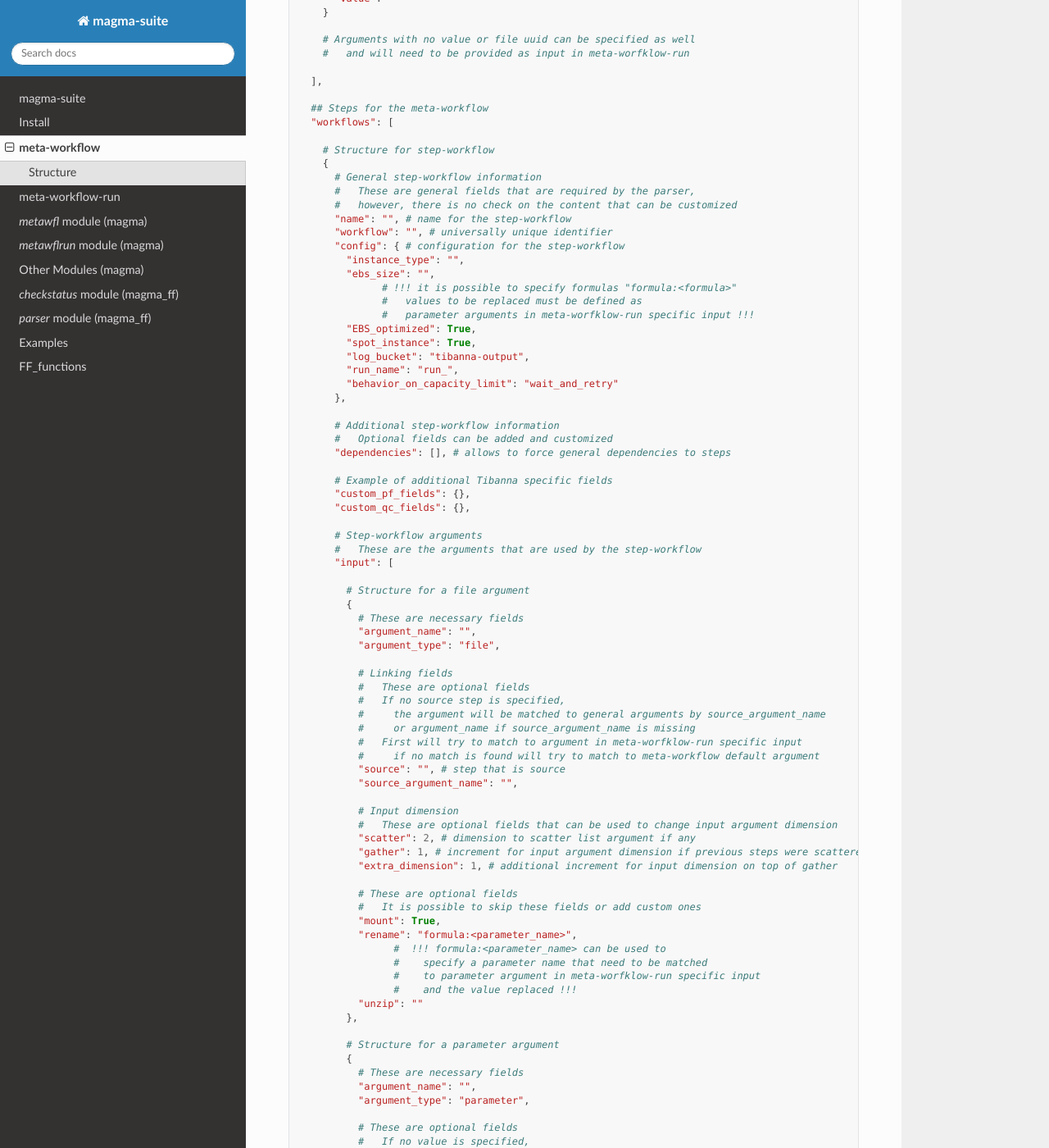
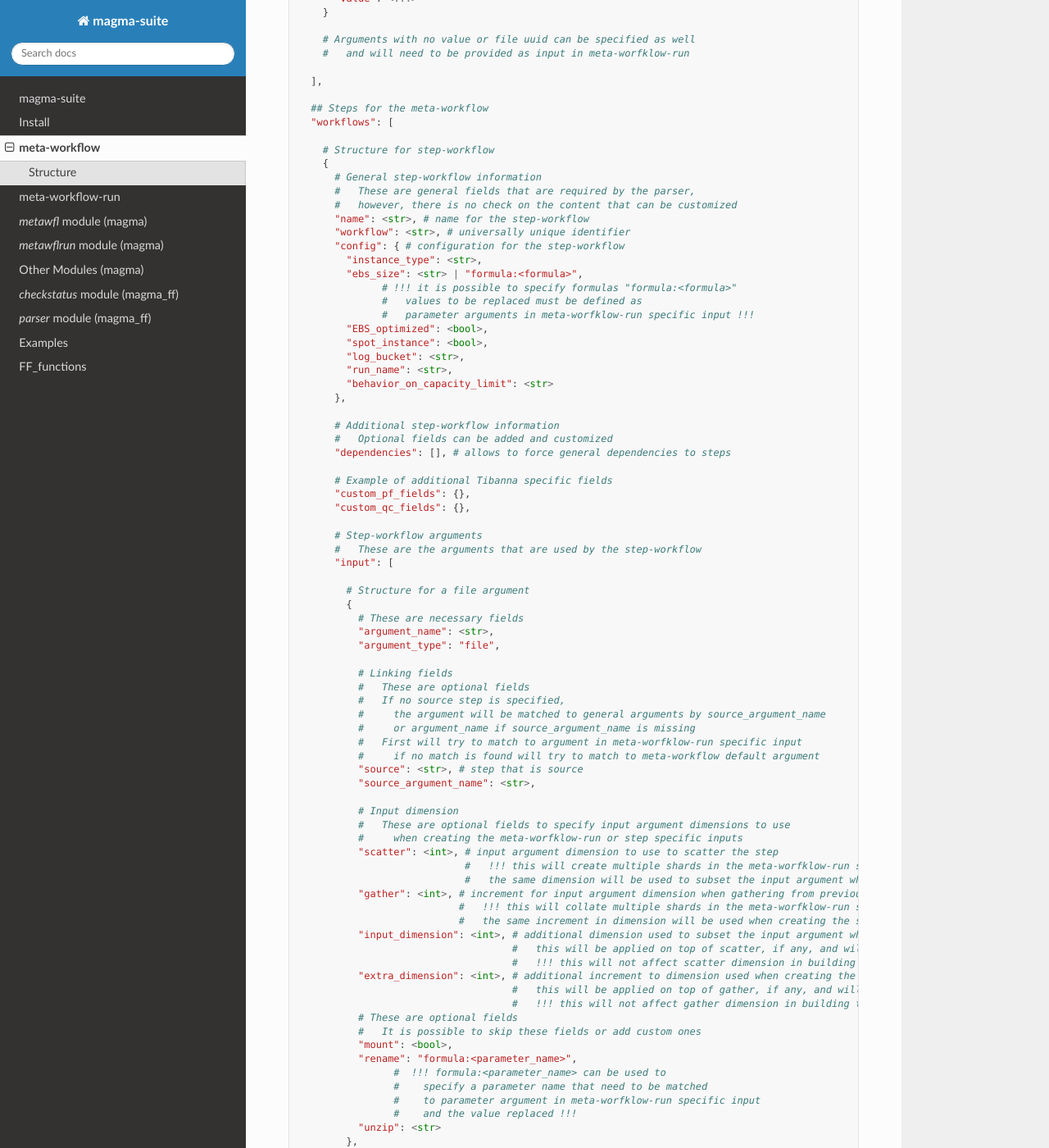
Before and after one commit to dbmi-bgm/magma, a Sphinx documentation site: the page built from docs/meta-workflow.rst, in a window 1280 px wide and 1400 px high, scrolled down 755 px. Shown: the whole window at 82% size. Built offline with Sphinx 7.4.7 and the Read the Docs theme 2.0.0, drawn with Linux system fonts in a browser that asks for light colours; some of the changed text lies outside the part shown.

Commit message:
added input_dimension

```diff
--- a/docs/conf.py
+++ b/docs/conf.py
@@ -22,7 +22,7 @@
 author = 'Michele Berselli, Soo Lee'
 
 # The full version, including alpha/beta/rc tags
-release = '0.2.0'
+release = '0.2.9'
 
 
 # -- General configuration ---------------------------------------------------
--- a/docs/meta-workflow.rst
+++ b/docs/meta-workflow.rst
@@ -16,8 +16,8 @@
       ## General meta-workflow information
       #   These are general fields that are required by the parser,
       #   however, there is no check on the content that can be customized
-      "name": "", # name for the meta-workflow
-      "uuid": "", # universally unique identifier
+      "name": <str>, # name for the meta-workflow
+      "uuid": <str>, # universally unique identifier
 
       ## General meta-workflow arguments
       #   These are general arguments that are used by multiple steps
@@ -27,17 +27,17 @@
         # Structure for a file argument
         {
           # These are necessary fields
-          "argument_name": "",
+          "argument_name": <str>,
           "argument_type": "file",
-          "files": ""
+          "files": <...>
         },
 
         # Structure for a parameter argument
         {
           # These are necessary fields
-          "argument_name": "",
+          "argument_name": <str>,
           "argument_type": "parameter",
-          "value": ""
+          "value": <...>
         }
 
         # Arguments with no value or file uuid can be specified as well
@@ -53,19 +53,19 @@
           # General step-workflow information
           #   These are general fields that are required by the parser,
           #   however, there is no check on the content that can be customized
-          "name": "", # name for the step-workflow
-          "workflow": "", # universally unique identifier
+          "name": <str>, # name for the step-workflow
+          "workflow": <str>, # universally unique identifier
           "config": { # configuration for the step-workflow
-            "instance_type": "",
-            "ebs_size": "",
+            "instance_type": <str>,
+            "ebs_size": <str> | "formula:<formula>",
                   # !!! it is possible to specify formulas "formula:<formula>"
                   #   values to be replaced must be defined as
                   #   parameter arguments in meta-worfklow-run specific input !!!
-            "EBS_optimized": True,
-            "spot_instance": True,
-            "log_bucket": "tibanna-output",
-            "run_name": "run_",
-            "behavior_on_capacity_limit": "wait_and_retry"
+            "EBS_optimized": <bool>,
+            "spot_instance": <bool>,
+            "log_bucket": <str>,
+            "run_name": <str>,
+            "behavior_on_capacity_limit": <str>
           },
 
           # Additional step-workflow information
@@ -83,7 +83,7 @@
             # Structure for a file argument
             {
               # These are necessary fields
-              "argument_name": "",
+              "argument_name": <str>,
               "argument_type": "file",
 
               # Linking fields
@@ -93,30 +93,39 @@
               #     or argument_name if source_argument_name is missing
               #   First will try to match to argument in meta-worfklow-run specific input
               #     if no match is found will try to match to meta-workflow default argument
-              "source": "", # step that is source
-              "source_argument_name": "",
+              "source": <str>, # step that is source
+              "source_argument_name": <str>,
 
               # Input dimension
-              #   These are optional fields that can be used to change input argument dimension
-              "scatter": 2, # dimension to scatter list argument if any
-              "gather": 1, # increment for input argument dimension if previous steps were scattered
-              "extra_dimension": 1, # additional increment for input dimension on top of gather
-
+              #   These are optional fields to specify input argument dimensions to use
+              #     when creating the meta-worfklow-run or step specific inputs
+              "scatter": <int>, # input argument dimension to use to scatter the step
+                                #   !!! this will create multiple shards in the meta-worfklow-run structure !!!
+                                #   the same dimension will be used to subset the input argument when creating the step specific input
+              "gather": <int>, # increment for input argument dimension when gathering from previous steps
+                               #   !!! this will collate multiple shards in the meta-worfklow-run structure !!!
+                               #   the same increment in dimension will be used when creating the step specific input
+              "input_dimension": <int>, # additional dimension used to subset the input argument when creating the step specific input
+                                        #   this will be applied on top of scatter, if any, and will only affect the step specific input
+                                        #   !!! this will not affect scatter dimension in building the meta-worfklow-run structure !!!
+              "extra_dimension": <int>, # additional increment to dimension used when creating the step specific input
+                                        #   this will be applied on top of gather, if any, and will only affect the step specific input
+                                        #   !!! this will not affect gather dimension in building the meta-worfklow-run structure !!!
               # These are optional fields
               #   It is possible to skip these fields or add custom ones
-              "mount": True,
+              "mount": <bool>,
               "rename": "formula:<parameter_name>",
                     #  !!! formula:<parameter_name> can be used to
                     #    specify a parameter name that need to be matched
                     #    to parameter argument in meta-worfklow-run specific input
                     #    and the value replaced !!!
-              "unzip": ""
+              "unzip": <str>
             },
 
             # Structure for a parameter argument
             {
               # These are necessary fields
-              "argument_name": "",
+              "argument_name": <str>,
               "argument_type": "parameter",
 
               # These are optional fields
@@ -125,8 +134,8 @@
               #     or argument_name if source_argument_name is missing
               #   First will try to match to argument in meta-worfklow-run specific input
               #     if no match is found will try to match to meta-workflow default argument
-              "value": "",
-              "source_argument_name": ""
+              "value": <...>,
+              "source_argument_name": <str>
             }
 
           ]
```
Also changed, not shown: 1 other file.
